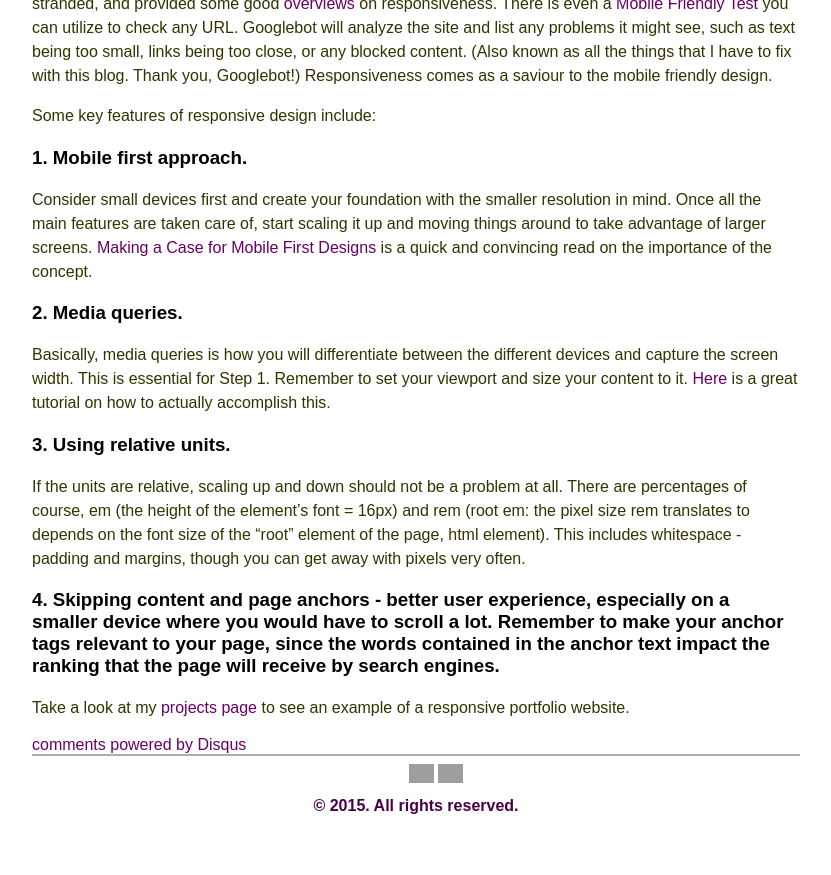
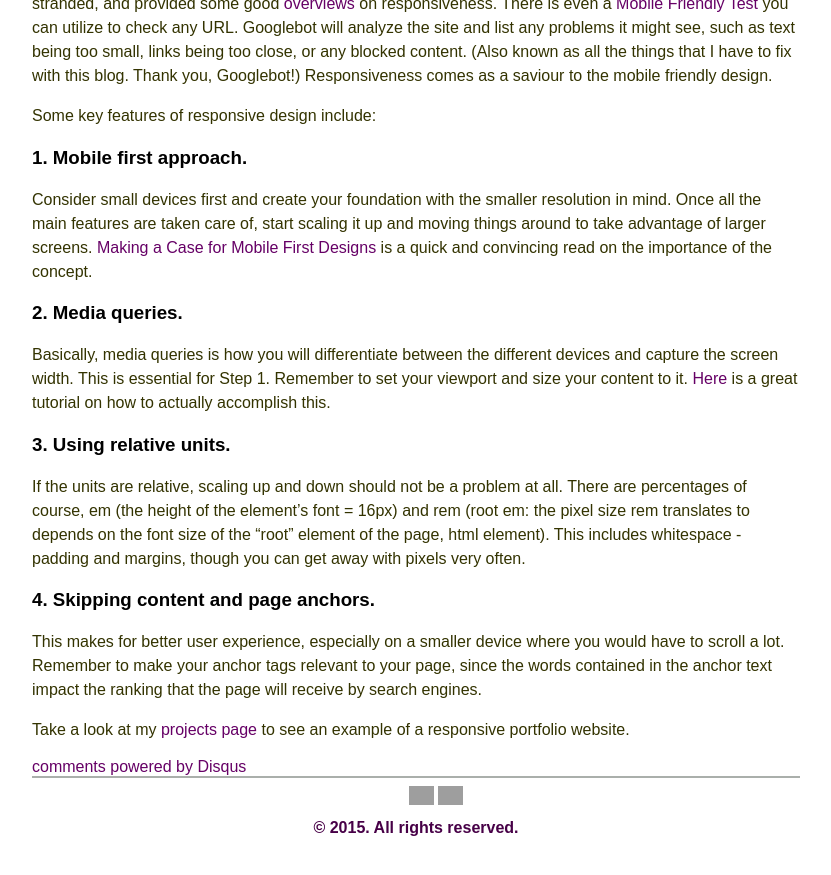
Before and after one commit to dostap/dostap, a Jekyll site: the page built from _posts/2015-10-25-responsive.md, in a window 1280 px wide and 900 px high, scrolled down 1156 px. Shown: the top 875 px of the window, without its empty margins (224-1055 px from the left). Built offline with Jekyll 4.4.1, drawn with Linux system fonts in a browser that asks for light colours; some web fonts are replaced; comment, search, counter and statistics services are not loaded; grey boxes are pictures that could not be loaded.

Commit message:
Update 2015-10-25-responsive.md

```diff
--- a/_posts/2015-10-25-responsive.md
+++ b/_posts/2015-10-25-responsive.md
@@ -22,6 +22,7 @@ Basically, media queries is how you will differentiate between the different dev
 ### 3. Using relative units.
 If the units are relative, scaling up and down should not be a problem at all. There are percentages of course, em (the height of the element's font = 16px) and rem (root em: the pixel size rem translates to depends on the font size of the "root" element of the page, html element). This includes whitespace - padding and margins, though you can get away with pixels very often.
 
-### 4. Skipping content and page anchors - better user experience, especially on a smaller device where you would have to scroll a lot. Remember to make your anchor tags relevant to your page, since the words contained in the anchor text impact the ranking that the page will receive by search engines.
+### 4. Skipping content and page anchors.
+This makes for better user experience, especially on a smaller device where you would have to scroll a lot. Remember to make your anchor tags relevant to your page, since the words contained in the anchor text impact the ranking that the page will receive by search engines.
 
 Take a look at my [projects page](http://dostap.github.io/projects/) to see an example of a responsive portfolio website.
```
